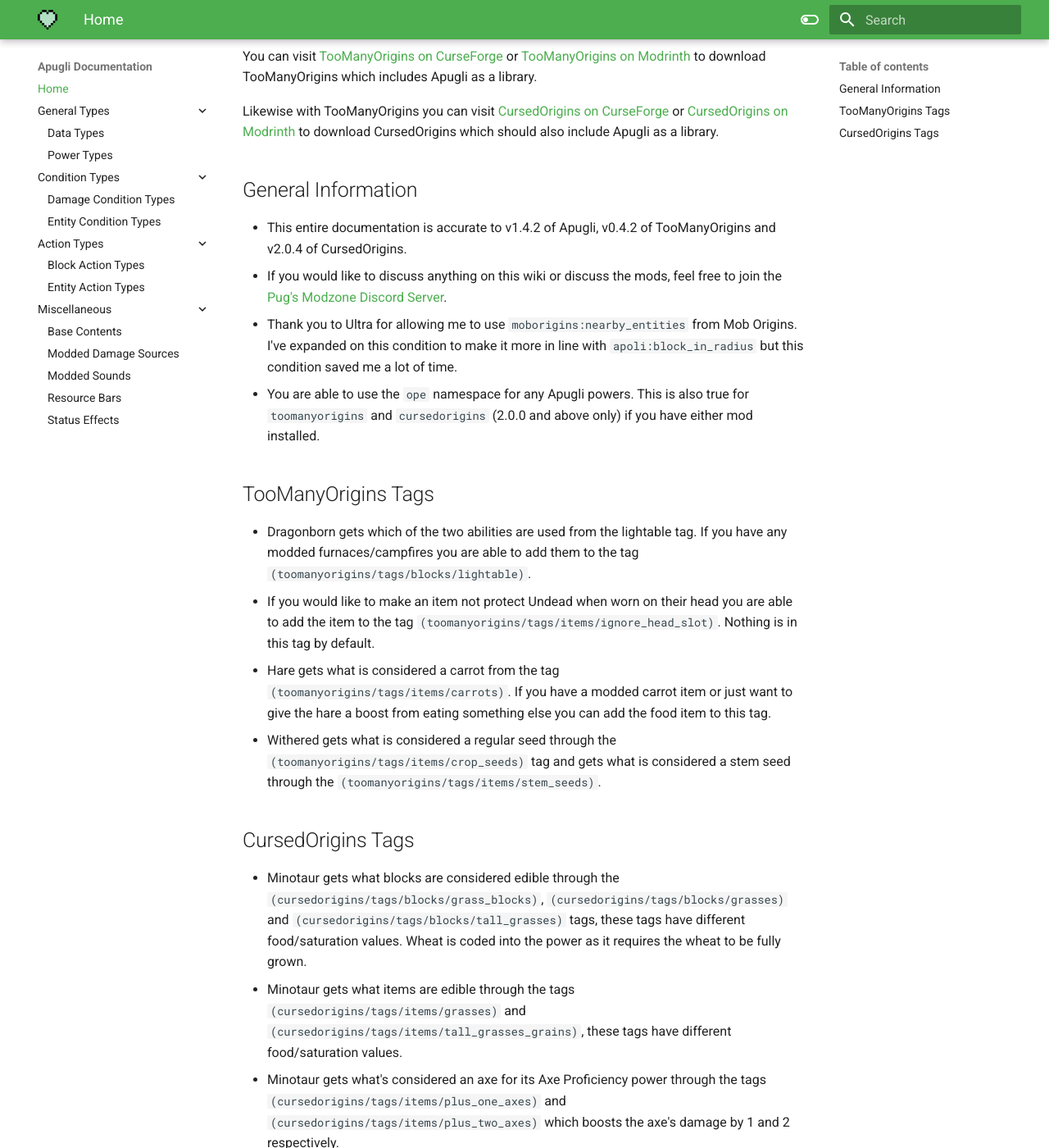
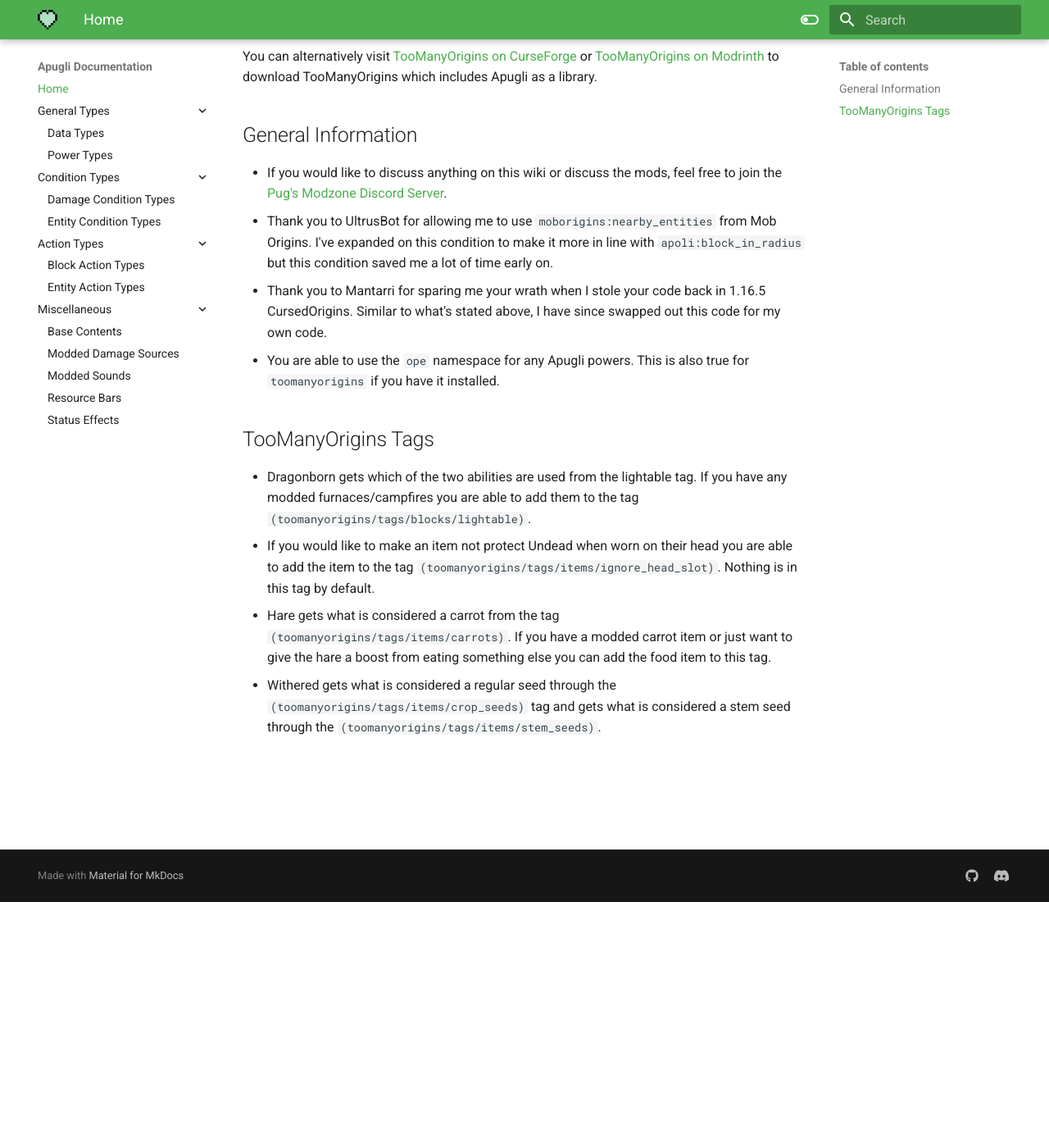
Before and after one commit to MerchantPug/apugli-docs, an MkDocs documentation site: the page built from docs/index.md, in a window 1280 px wide and 1400 px high, scrolled down 300 px. Shown: the whole window at 82% size. Built offline with MkDocs 1.6.1 and Material for MkDocs 9.7.7, drawn with Linux system fonts in a browser that asks for light colours; some of the changed text lies outside the part shown.

Commit message:
Remove most mentions of CursedOrigins.
It was discontinued.

```diff
--- a/docs/index.md
+++ b/docs/index.md
@@ -4,31 +4,23 @@ date: 2021-01-08
 ---
 
 # Welcome to the Apugli Documentation
-**This is also the TooManyOrigins and CursedOrigins documentation!**
+**This is also the TooManyOrigins documentation!**
 
 Before reading this documentation, please have a decent understanding of Apoli/Origins datapacking as this has information that builds from there.
 Read up on the [Origins Documentation](https://origins.readthedocs.io/en/latest/) before asking any questions.
 
 You can visit [Apugli on CurseForge](https://www.curseforge.com/minecraft/mc-mods/apugli) or [Apugli on Modrinth](https://modrinth.com/mod/apugli) to download Apugli.
 
-
-You can visit [TooManyOrigins on CurseForge](https://www.curseforge.com/minecraft/mc-mods/toomanyorigins) or [TooManyOrigins on Modrinth](https://modrinth.com/mod/toomanyorigins) to download TooManyOrigins which includes Apugli as a library.
-
-Likewise with TooManyOrigins you can visit [CursedOrigins on CurseForge](https://www.curseforge.com/minecraft/mc-mods/cursedorigins) or [CursedOrigins on Modrinth](https://modrinth.com/mod/cursedorigins) to download CursedOrigins which should also include Apugli as a library.
+You can alternatively visit [TooManyOrigins on CurseForge](https://www.curseforge.com/minecraft/mc-mods/toomanyorigins) or [TooManyOrigins on Modrinth](https://modrinth.com/mod/toomanyorigins) to download TooManyOrigins which includes Apugli as a library.
 
 ## General Information
-* This entire documentation is accurate to v1.4.2 of Apugli, v0.4.2 of TooManyOrigins and v2.0.4 of CursedOrigins.
 * If you would like to discuss anything on this wiki or discuss the mods, feel free to join the [Pug's Modzone Discord Server](https://discord.gg/UBfEjsANNz).
-* Thank you to Ultra for allowing me to use `moborigins:nearby_entities` from Mob Origins. I've expanded on this condition to make it more in line with `apoli:block_in_radius` but this condition saved me a lot of time.
-* You are able to use the `ope` namespace for any Apugli powers. This is also true for `toomanyorigins` and `cursedorigins` (2.0.0 and above only) if you have either mod installed.
+* Thank you to UltrusBot for allowing me to use `moborigins:nearby_entities` from Mob Origins. I've expanded on this condition to make it more in line with `apoli:block_in_radius` but this condition saved me a lot of time early on.
+* Thank you to Mantarri for sparing me your wrath when I stole your code back in 1.16.5 CursedOrigins. Similar to what's stated above, I have since swapped out this code for my own code.
+* You are able to use the `ope` namespace for any Apugli powers. This is also true for `toomanyorigins` if you have it installed.
 
 ## TooManyOrigins Tags
 * Dragonborn gets which of the two abilities are used from the lightable tag. If you have any modded furnaces/campfires you are able to add them to the tag `(toomanyorigins/tags/blocks/lightable)`.
 * If you would like to make an item not protect Undead when worn on their head you are able to add the item to the tag `(toomanyorigins/tags/items/ignore_head_slot)`. Nothing is in this tag by default.
 * Hare gets what is considered a carrot from the tag `(toomanyorigins/tags/items/carrots)`. If you have a modded carrot item or just want to give the hare a boost from eating something else you can add the food item to this tag.
 * Withered gets what is considered a regular seed through the `(toomanyorigins/tags/items/crop_seeds)` tag and gets what is considered a stem seed through the `(toomanyorigins/tags/items/stem_seeds)`.
-
-## CursedOrigins Tags
-* Minotaur gets what blocks are considered edible through the `(cursedorigins/tags/blocks/grass_blocks)`, `(cursedorigins/tags/blocks/grasses)` and `(cursedorigins/tags/blocks/tall_grasses)` tags, these tags have different food/saturation values. Wheat is coded into the power as it requires the wheat to be fully grown.
-* Minotaur gets what items are edible through the tags `(cursedorigins/tags/items/grasses)` and `(cursedorigins/tags/items/tall_grasses_grains)`, these tags have different food/saturation values.
-* Minotaur gets what's considered an axe for its Axe Proficiency power through the tags `(cursedorigins/tags/items/plus_one_axes)` and `(cursedorigins/tags/items/plus_two_axes)` which boosts the axe's damage by 1 and 2 respectively.
```
